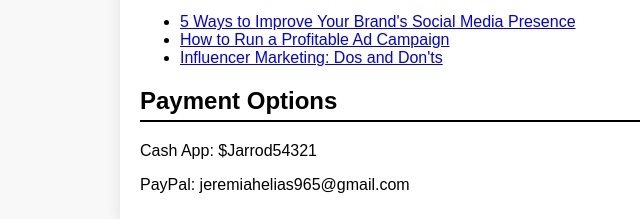
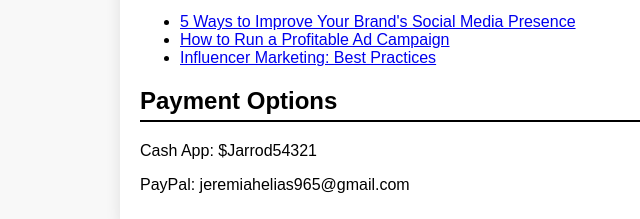
Before and after one commit to Horizon618/SavageThreadzMarketing, a plain HTML site: page index.html in a window 1280 px wide. Shown: the part 1231-1450 px from the top of the page, 0-640 px from the left. Drawn offline with Linux system fonts and the light colour scheme.

Commit message:
Update index.html

```diff
--- a/index.html
+++ b/index.html
@@ -78,7 +78,7 @@
             <ul>
                 <li><a href="https://blog.hootsuite.com/social-media-marketing-strategy/" target="_blank">5 Ways to Improve Your Brand's Social Media Presence</a></li>
                 <li><a href="https://www.shopify.com/blog/facebook-ads" target="_blank">How to Run a Profitable Ad Campaign</a></li>
-                <li><a href="https://neilpatel.com/blog/influencer-marketing-guide/" target="_blank">Influencer Marketing: Dos and Don'ts</a></li>
+                <li><a href="https://later.com/blog/influencer-marketing/" target="_blank">Influencer Marketing: Best Practices</a></li>
             </ul>
         </div>
 
```
